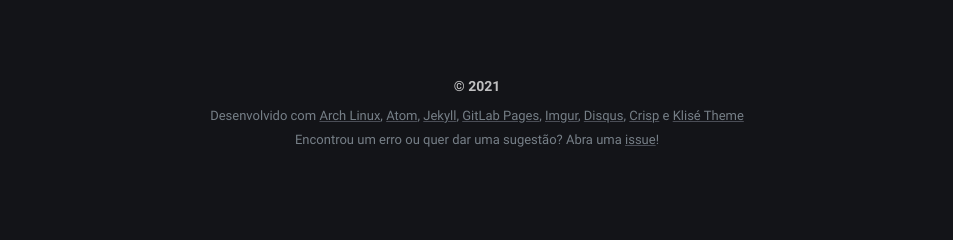
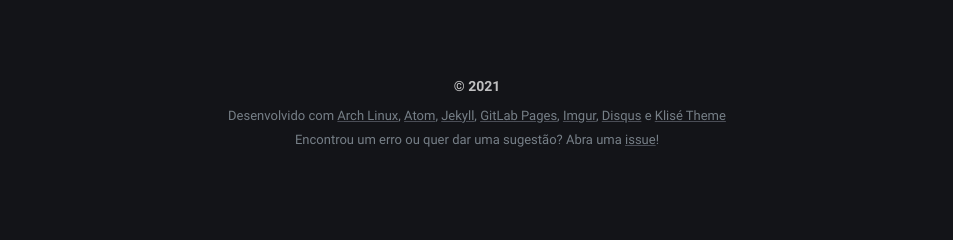
Before and after one commit to marieldejesus12/marieldejesus12.github.io, a Jekyll site: the page built from index.md, in a window 1280 px wide. Shown: the part 671-911 px from the top of the page, without its empty margins (163-1116 px from the left). Built offline with Jekyll 4.4.1, drawn with Linux system fonts in a browser that asks for light colours.

Commit message:
Disable Crisp

```diff
--- a/_includes/footer.html
+++ b/_includes/footer.html
@@ -2,10 +2,10 @@
   <span class="footer_item">&copy; {{ site.time | date: "%Y" }}</span>
   <!-- <span class="footer_item">{% include search-google.html %}</span> -->
   <small class="footer_theme-copyright">
-    Desenvolvido com <a href="https://www.archlinux.org/" target="blank" >Arch Linux</a>, <a href="https://atom.io/" target="blank" >Atom</a>, <a href="https://jekyllrb.com/" target="blank" >Jekyll</a>,  <a href="https://about.gitlab.com/stages-devops-lifecycle/pages/" target="blank" >GitLab Pages</a>, <a href="https://imgur.com/" target="blank" >Imgur</a>, <a href="https://disqus.com/" target="blank" >Disqus</a>, <a href="https://crisp.chat/pt/" target="blank" >Crisp</a> e <a href="https://github.com/piharpi/jekyll-klise" target="blank"  >Klisé Theme</a>
+    Desenvolvido com <a href="https://www.archlinux.org/" target="blank" >Arch Linux</a>, <a href="https://atom.io/" target="blank" >Atom</a>, <a href="https://jekyllrb.com/" target="blank" >Jekyll</a>,  <a href="https://about.gitlab.com/stages-devops-lifecycle/pages/" target="blank" >GitLab Pages</a>, <a href="https://imgur.com/" target="blank" >Imgur</a>, <a href="https://disqus.com/" target="blank" >Disqus</a> e <a href="https://github.com/piharpi/jekyll-klise" target="blank"  >Klisé Theme</a>
     <br>Encontrou um erro ou quer dar uma sugestão? Abra uma <a href="https://gitlab.com/marieldejesus12/marieldejesus12.gitlab.io/-/issues/new" target="blank">issue</a>!<br />
   </small>
 </footer>
 <script src="/assets/js/main.js" defer="defer"></script>
-<script type="text/javascript">window.$crisp=[];window.CRISP_WEBSITE_ID="160dc618-ec47-403a-b942-eceb5ea15f3a";(function(){d=document;s=d.createElement("script");s.src="https://client.crisp.chat/l.js";s.async=1;d.getElementsByTagName("head")[0].appendChild(s);})();</script>
-<br></br>
+<!-- <script type="text/javascript">window.$crisp=[];window.CRISP_WEBSITE_ID="160dc618-ec47-403a-b942-eceb5ea15f3a";(function(){d=document;s=d.createElement("script");s.src="https://client.crisp.chat/l.js";s.async=1;d.getElementsByTagName("head")[0].appendChild(s);})();</script>
+<br></br> -->
```
